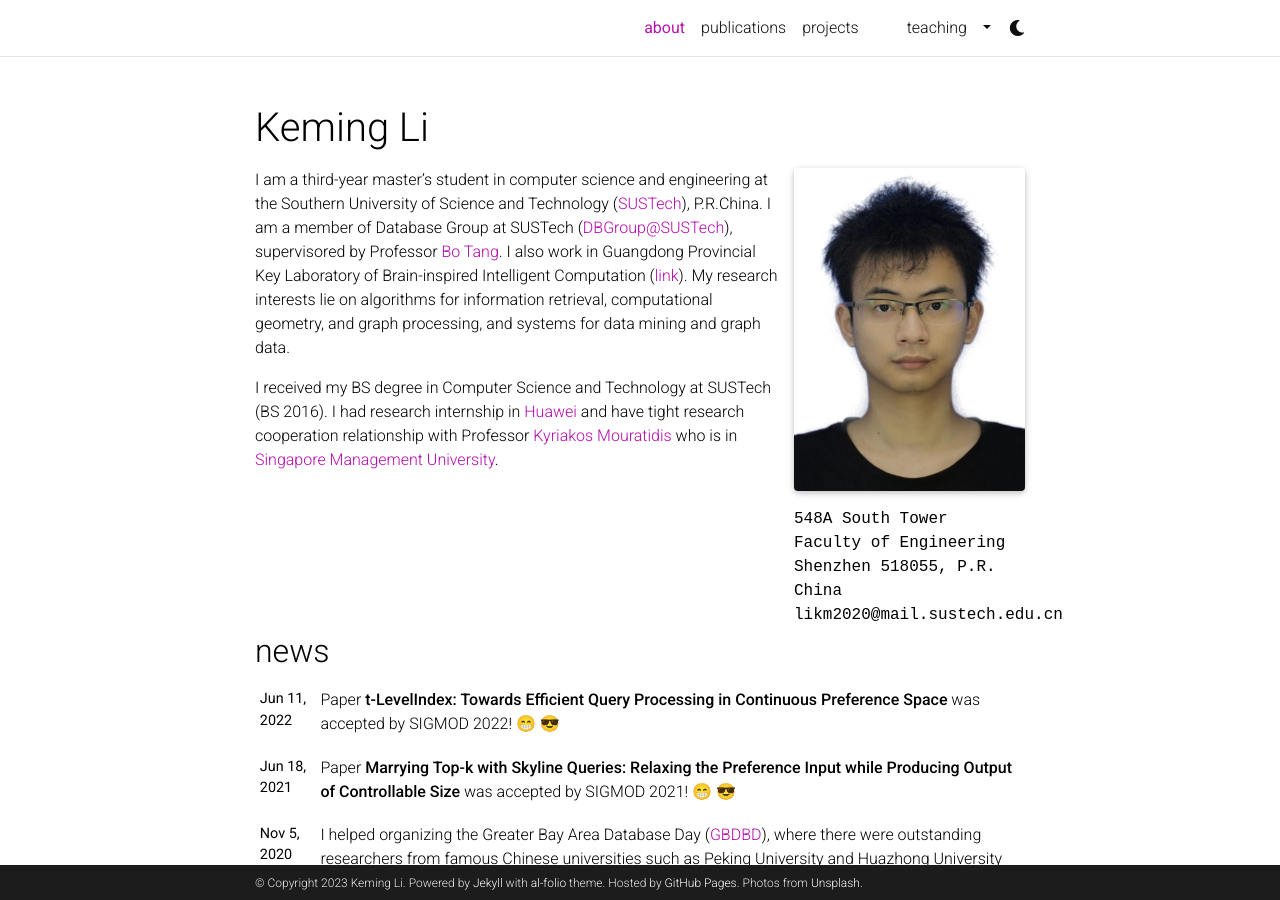
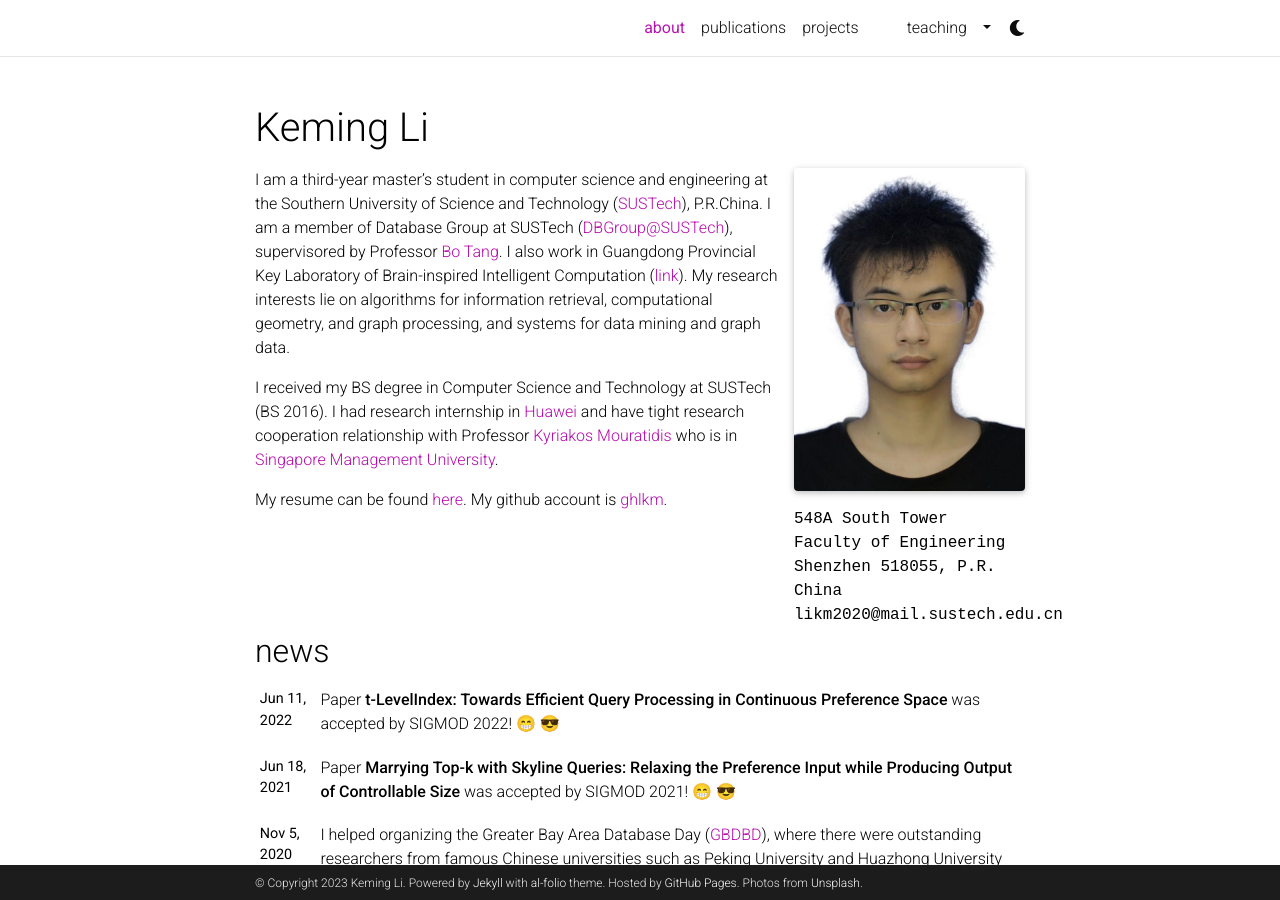
Before and after one commit to ghlkm/ghlkm.github.io, a Jekyll site: the page built from _pages/about.md, in a window 1280 px wide and 900 px high. Built offline with Jekyll 4.4.1, drawn with Linux system fonts in a browser that asks for light colours; full-size pictures stand in for the smaller copies a plugin makes; emoji names are drawn with the system emoji font; comment, search, counter and statistics services are not loaded; a style sheet for code colours, icons or effects is not loaded.

Commit message:
add resume and github account

```diff
--- a/_pages/about.md
+++ b/_pages/about.md
@@ -22,3 +22,5 @@ social: false  # includes social icons at the bottom of the page
 I am a third-year master's student in computer science and engineering at the Southern University of Science and Technology ([SUSTech](https://www.sustech.edu.cn/)), P.R.China. I am a member of Database Group at SUSTech ([DBGroup@SUSTech](https://dbgroup.sustech.edu.cn/)), supervisored by Professor [Bo Tang](https://acm.sustech.edu.cn/btang/). I also work in Guangdong Provincial Key Laboratory of Brain-inspired Intelligent Computation ([link](https://cse.sustech.edu.cn/en/research/labView/id/152)). My research interests lie on algorithms for information retrieval, computational geometry, and graph processing, and systems for data mining and graph data.
 
 I received my BS degree in Computer Science and Technology at SUSTech (BS 2016). I had research internship in [Huawei](https://www.huawei.com) and have tight research cooperation relationship with Professor [Kyriakos Mouratidis](http://www.mysmu.edu/faculty/kyriakos/) who is in [Singapore Management University](https://www.smu.edu.sg/).
+
+My resume can be found [here](/assets/pdf/example_pdf.pdf). My github account is [ghlkm](https://github.com/ghlkm).
```
